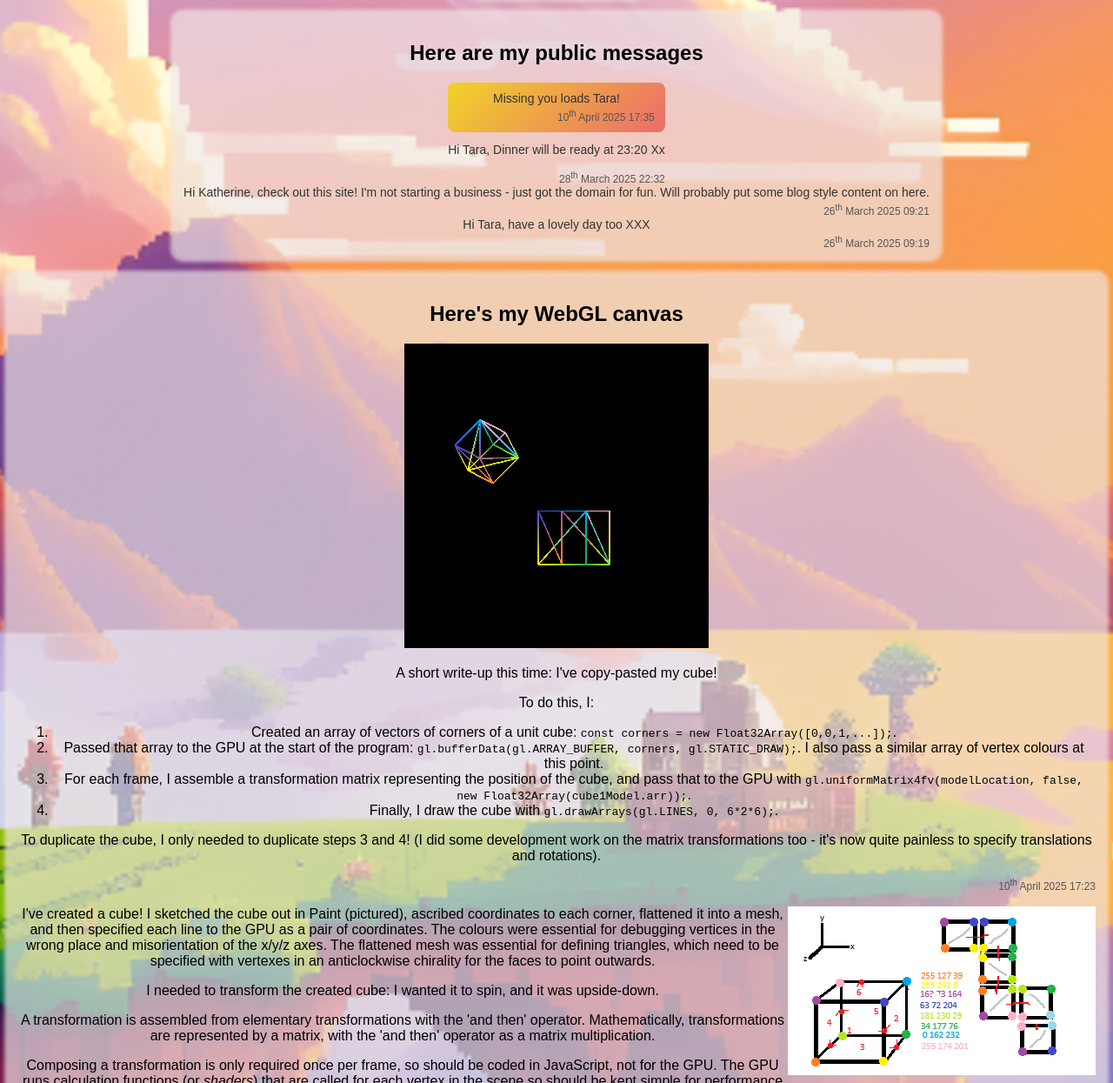
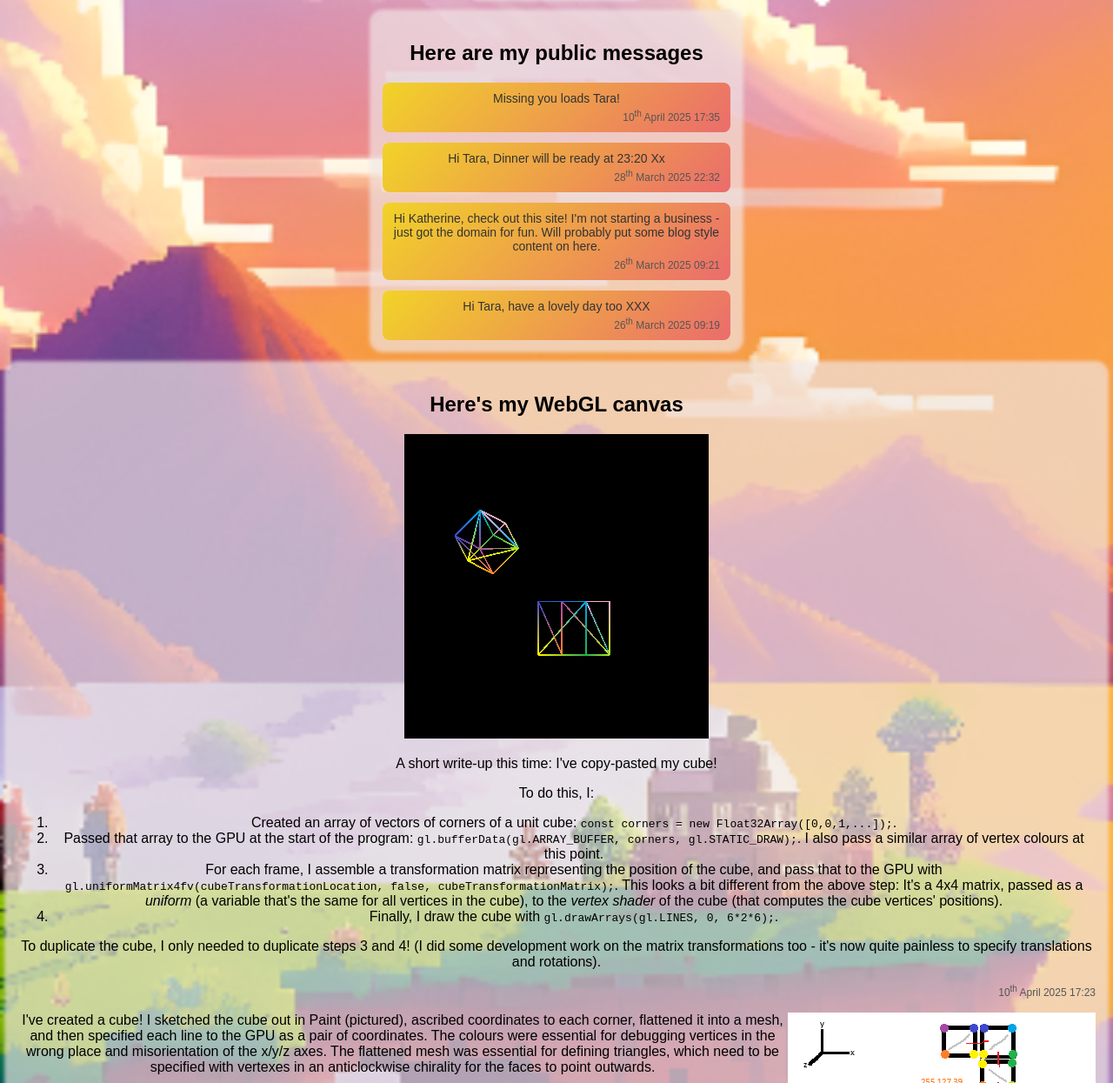
Before and after one commit to angus-thomas/angus-thomas.github.io, a plain HTML site: page index.html in a window 1280 px wide. Shown: the part 286-1531 px from the top of the page at 87% size. Drawn offline with Linux system fonts and the light colour scheme.

Commit message:
Invalid XML bug fix

```diff
--- a/index.html
+++ b/index.html
@@ -28,6 +28,7 @@
 						10<sup>th</sup> April 2025 17:35
 					</span>
 				</div>
+				<div class="message">
 					<p class="message-body">
 						Hi Tara, Dinner will be ready at 23:20 Xx
 					</p>
@@ -69,7 +70,9 @@
 				<ol>
 					<li>Created an array of vectors of corners of a unit cube: <code>const corners = new Float32Array([0,0,1,...]);</code>.</li>
 					<li>Passed that array to the GPU at the start of the program: <code>gl.bufferData(gl.ARRAY_BUFFER, corners, gl.STATIC_DRAW);</code>. I also pass a similar array of vertex colours at this point.</li>
-					<li>For each frame, I assemble a transformation matrix representing the position of the cube, and pass that to the GPU with <code>gl.uniformMatrix4fv(modelLocation, false, new Float32Array(cube1Model.arr));</code>.</li>
+					<li>For each frame, I assemble a transformation matrix representing the position of the cube, and pass that to the GPU with <code>gl.uniformMatrix4fv(cubeTransformationLocation, false, cubeTransformationMatrix);</code>.
+						This looks a bit different from the above step: It's a 4x4 matrix, passed as a <em>uniform</em> (a variable that's the same for all vertices in the cube), to the <em>vertex shader</em> of the cube (that computes the cube vertices' positions).
+					</li>
 					<li>Finally, I draw the cube with <code>gl.drawArrays(gl.LINES,	0,	6*2*6);</code>.</li>
 				</ol>
 				<p>
```
